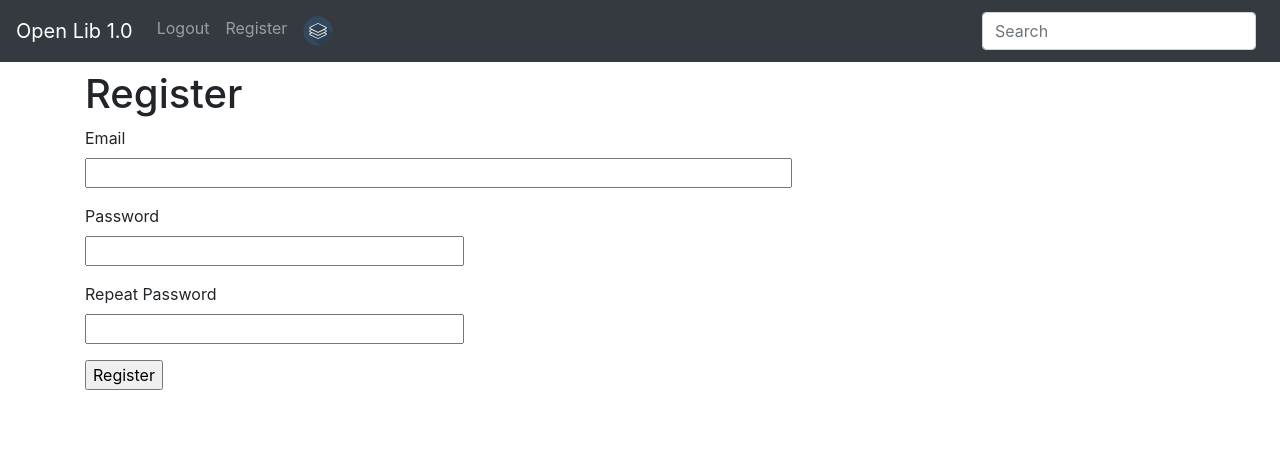
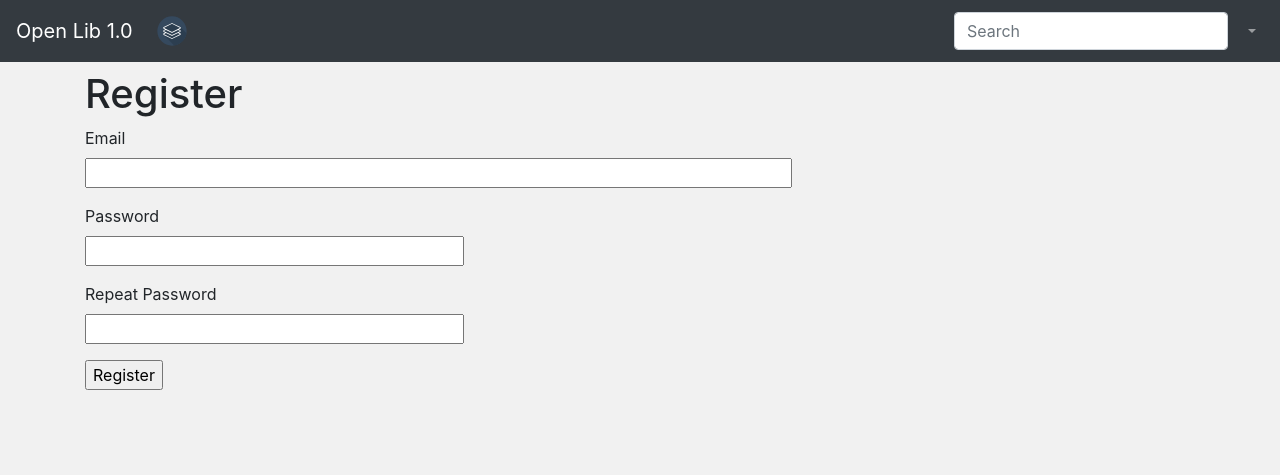
Before and after one commit to akibrhast/open-lib, a Flask app: page /register in a window 1280 px wide. Shown: the top 475 px of the page. Run offline with Flask 2, Linux system fonts and the light colour scheme; the visitor is signed in with stand-in values (Sample User, id 1); data comes from the database, SQL or seed files in the repository; some libraries are stand-ins or nearby versions.

Commit message:
UI changes

```diff
--- a/app/models.py
+++ b/app/models.py
@@ -20,11 +20,10 @@ class Books(db.Model):
     img_url         = db.Column(db.String())
     object_key      = db.Column(db.String())
     e_tag           = db.Column(db.String())
-    page_number     = db.Column(db.Integer())
 
 
     def __init__(self, title, series,series_position,author,img_url,object_key,e_tag):
-        self.title  = tile
+        self.title  = title
         self.series = series
         self.series_position = series_position
         self.author = author
@@ -70,5 +69,3 @@ class CurrentlyReading(db.Model):
         self.book_id        = book_id
         self.user_id        = user_id
         self.page_number    = page_number
-
-    #__table_args__ = (UniqueConstraint('book_id', 'user_id', name='_user_book_uc'),)
--- a/app/routes.py
+++ b/app/routes.py
@@ -14,7 +14,7 @@ s3Client = boto3.client('s3',
 
 currently_reading_query = """
                         SELECT
-                            *
+                            books.id,books.title,books.series,books.series_position,books.author,books.object_key,currently_reading.page_number
                         FROM
                             books
                         INNER JOIN
@@ -38,7 +38,6 @@ def create_template_ready_dict(books):
             for j in books3:
                 n[i][k].append({'title':j.title,
                                 'series_position':j.series_position,
-                                'page_number':j.page_number,
                                 'id':j.id,
                                 'object_key':j.object_key})
     return n
@@ -50,9 +49,11 @@ def create_template_ready_dict(books):
 def index():
     books = Books.query.order_by(Books.author).all()
     currently_reading = db.engine.execute(currently_reading_query,(current_user.id,))
+
+
     return render_template("home.html",
                             mydf=create_template_ready_dict(books),
-                            currently_reading = currently_reading)
+                            currentlyReading = [dict(row) for row in currently_reading])
 
 
 @app.route('/login', methods=['GET', 'POST'])
@@ -101,7 +102,7 @@ def read():
 
     return render_template("web/viewer.html",
                             awsUrl=url,
-                            pageNumber = request.args.get('getpage_number'),
+                            pageNumber = request.args.get('page_number'),
                             bookId=request.args.get('id')
                             )
 
--- a/app/static/css/bootstrap_override.css
+++ b/app/static/css/bootstrap_override.css
@@ -1,5 +1,5 @@
 body{
-    background-color: #848484;
+    background-color: #f1f1f1;
     padding-top:70px;
     padding-bottom: 70px
 
--- a/app/templates/base.html
+++ b/app/templates/base.html
@@ -18,12 +18,13 @@
     <link rel="icon"
       type="image/png"
       href="{{url_for('static',filename='images/Book-03.png')}}" />
-
+      <link type="text/css" rel="stylesheet" href="{{url_for('static',filename='css/bootstrap_override.css')}}">
+      <link type="text/css" rel="stylesheet" href="{{url_for('static',filename='css/base.css')}}">
     {%block title%}<title>Open Lib 1.0</title>{%endblock title%}
 
     {%endblock head%}
   </head>
-  <body style="padding-top:70px; padding-bottom: 70px ">
+  <body >
     {%block navbar%}
 
     {%endblock navbar%}
--- a/app/templates/navigation.html
+++ b/app/templates/navigation.html
@@ -9,21 +9,20 @@
   <div class="collapse navbar-collapse" id="navbarNavAltMarkup">
       <ul class="navbar-nav mr-auto mt-2 mt-lg-0">
 
-        <li class="navbar-nav">
+        <!-- <li class="navbar-nav">
           <a class="nav-item nav-link" href="{{ url_for('logout') }}">Logout</a>
         </li>
 
         <li class="navbar-nav">
           <a class="nav-item nav-link" href="{{ url_for('register') }}">Register</a>
         </li>
-
-
-
+        -->
         <li class="navbar-nav">
           <a class="nav-link" href="#" id="navbar-changelayout">  <img width="30px" height="30px"  src="{{url_for('static',filename='images/layer.svg')}}" /></a>
         </li>
 
       </ul>
+
 
       <form class="form-inline my-2 my-lg-0">
         <input
@@ -35,6 +34,21 @@
         >
 
       </form>
+
+      <ul class="navbar-nav">
+        <li class="nav-item dropdown">
+          <a class="nav-link dropdown-toggle" href="#" id="navbarDropdown" role="button" data-toggle="dropdown" aria-haspopup="true" aria-expanded="false">
+
+          </a>
+          <div class="dropdown-menu dropdown-menu-right" aria-labelledby="navbarDropdown">
+            <h6 class="dropdown-header">Logged in as: {{current_user.email}}</h6>
+            <a class="dropdown-item" href="{{ url_for('register') }}">Register</a>
+            <a class="dropdown-item" href="{{ url_for('logout') }}">Logout</a>
+
+          </div>
+        </li>
+
+      </ul>
 
   </div>
   {% endif %}
```
Also changed, not shown: app/templates/currently_reading.html (+8 -3 lines).
